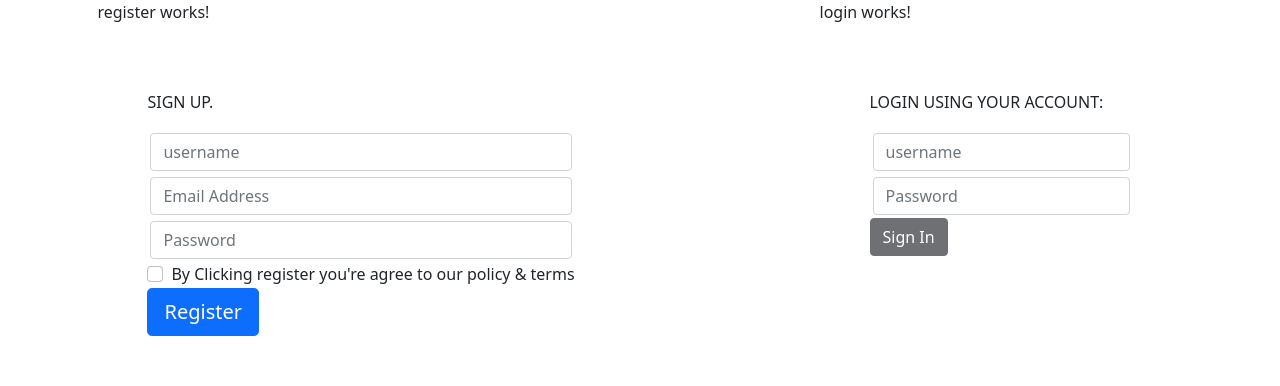
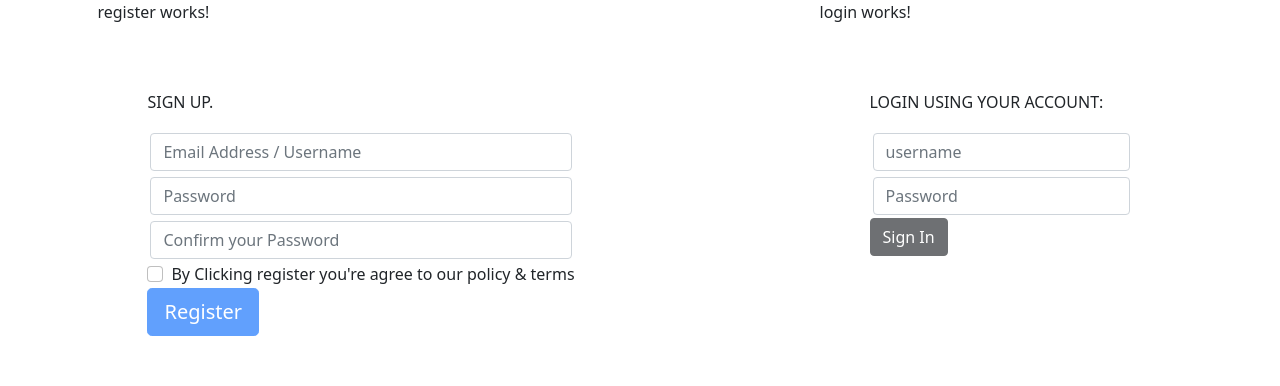
Before and after one commit to diegoalzuet/AngularCoder, an Angular app in the folder desafio-primera-entrega/: page / in a window 1280 px wide. Shown: the top 386 px of the page. Built offline with nearby package versions, Linux system fonts and the light colour scheme.

Commit message:
se validaron los campos del componente sign up

```diff
--- a/desafio-primera-entrega/src/app/components/register/register.component.html
+++ b/desafio-primera-entrega/src/app/components/register/register.component.html
@@ -2,27 +2,48 @@
 
 <div class="container">
 
-  <form role="form">
+  <form [formGroup]="loginForm" role="form">
     <fieldset>
       <p class="text-uppercase pull-center"> SIGN UP.</p>
       <div class="form-group">
-        <input type="text" name="username" id="username" class="form-control input-lg" placeholder="username">
+        <input type="email" formControlName="email" name="email" id="email" class="form-control input-lg"
+          placeholder="Email Address / Username">
+      </div>
+
+      <div *ngIf="userControl.invalid && (userControl.dirty || userControl.touched)" class="alert alert-danger">
+        <div *ngIf="userControl.hasError('required')">El nombre es requerido</div>
+        <div *ngIf="userControl.hasError('pattern')">El formato del mail es invalido</div>
       </div>
 
       <div class="form-group">
-        <input type="email" name="email" id="email" class="form-control input-lg" placeholder="Email Address">
+        <input type="password" formControlName="password1" name="password" id="password1" class="form-control input-lg"
+          placeholder="Password">
       </div>
+
+      <div *ngIf="passwordControl1.invalid && (passwordControl1.dirty || passwordControl1.touched)"
+        class="alert alert-danger">
+        <div *ngIf="passwordControl1.hasError('required')">El password es requerido</div>
+        <div *ngIf="passwordControl1.hasError('minlength')">>El password debe ser de 10 o más caracteres</div>
+      </div>
+
       <div class="form-group">
-        <input type="password" name="password" id="password" class="form-control input-lg" placeholder="Password">
+        <input type="password" formControlName="password2" name="password" id="password2" class="form-control input-lg"
+          placeholder="Confirm your Password">
       </div>
+      <div *ngIf="passwordControl2.invalid && (passwordControl2.dirty || passwordControl2.touched)"
+        class="alert alert-danger">
+        <div *ngIf="passwordControl2.hasError('required')">El password es requerido</div>
+        <div *ngIf="passwordControl2.hasError('minlength')">>El password debe ser de 10 o más caracteres</div>
+      </div>
+
       <div class="form-check">
         <label class="form-check-label">
-          <input type="checkbox" class="form-check-input">
+          <input type="checkbox" formControlName="check" class="form-check-input">
           By Clicking register you're agree to our policy & terms
         </label>
       </div>
       <div>
-        <button type="submit" class="btn btn-lg btn-primary">Register</button>
+        <button type="submit" class="btn btn-lg btn-primary" [disabled]="loginForm.invalid">Register</button>
       </div>
     </fieldset>
   </form>
--- a/desafio-primera-entrega/src/app/components/register/register.component.ts
+++ b/desafio-primera-entrega/src/app/components/register/register.component.ts
@@ -1,3 +1,4 @@
+import { FormGroup, FormControl, Validators } from '@angular/forms';
 import { Component, OnInit } from '@angular/core';
 
 @Component({
@@ -7,6 +8,18 @@ import { Component, OnInit } from '@angular/core';
 })
 export class RegisterComponent implements OnInit {
 
+  loginForm = new FormGroup({
+    email: new FormControl('', [Validators.required, Validators.pattern("^[a-z0-9._%+-]+@[a-z0-9.-]+\\.[a-z]{2,4}$")]),
+    password1: new FormControl('', [Validators.required, Validators.minLength(10)]),
+    password2: new FormControl('', [Validators.required, Validators.minLength(10)]),
+    check: new FormControl(false, [Validators.requiredTrue])
+  });
+
+  userControl = this.loginForm.controls['email'];
+  passwordControl1 = this.loginForm.controls['password1'];
+  passwordControl2 = this.loginForm.controls['password2'];
+  checkControl = this.loginForm.controls['check'];
+
   constructor() { }
 
   ngOnInit(): void {
```
